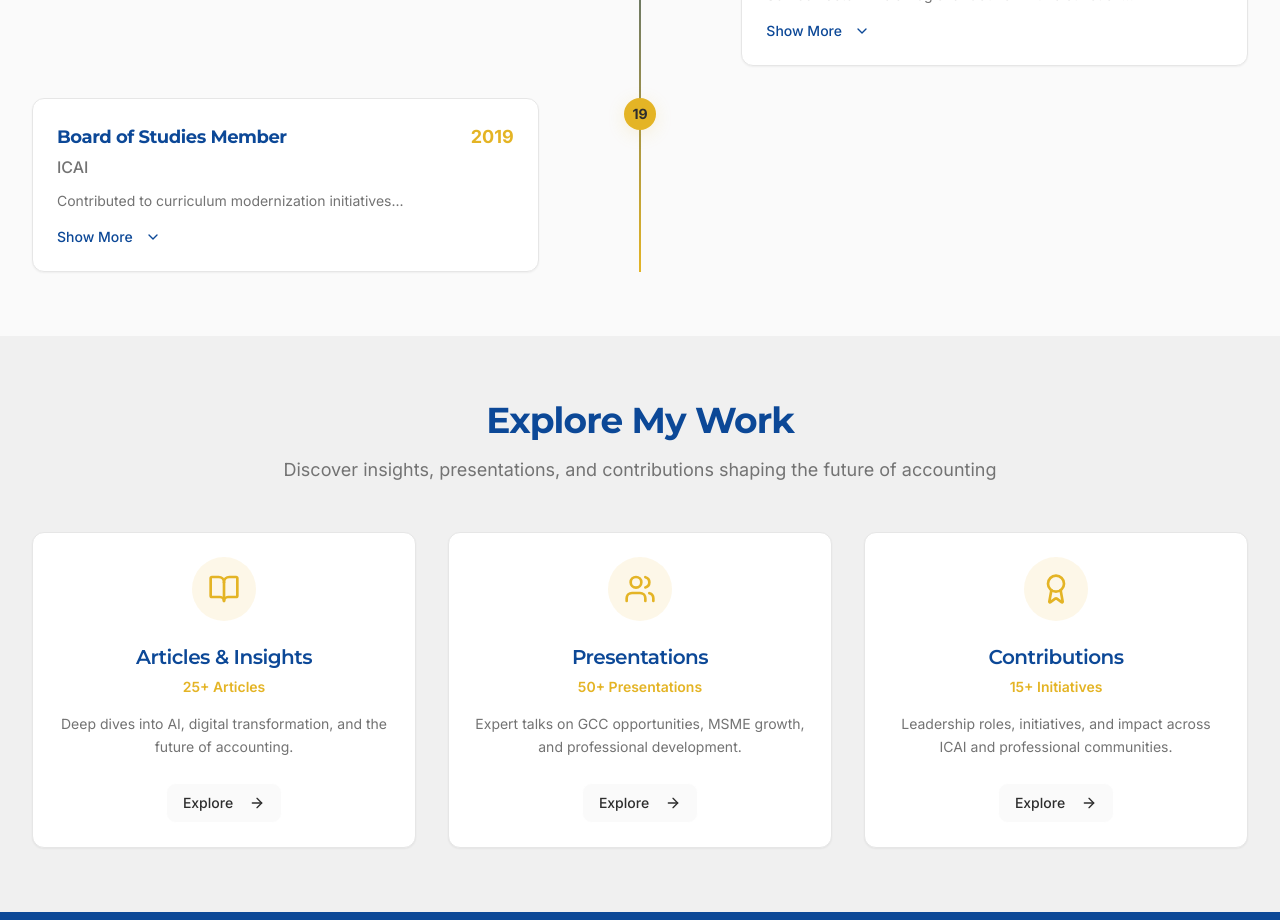
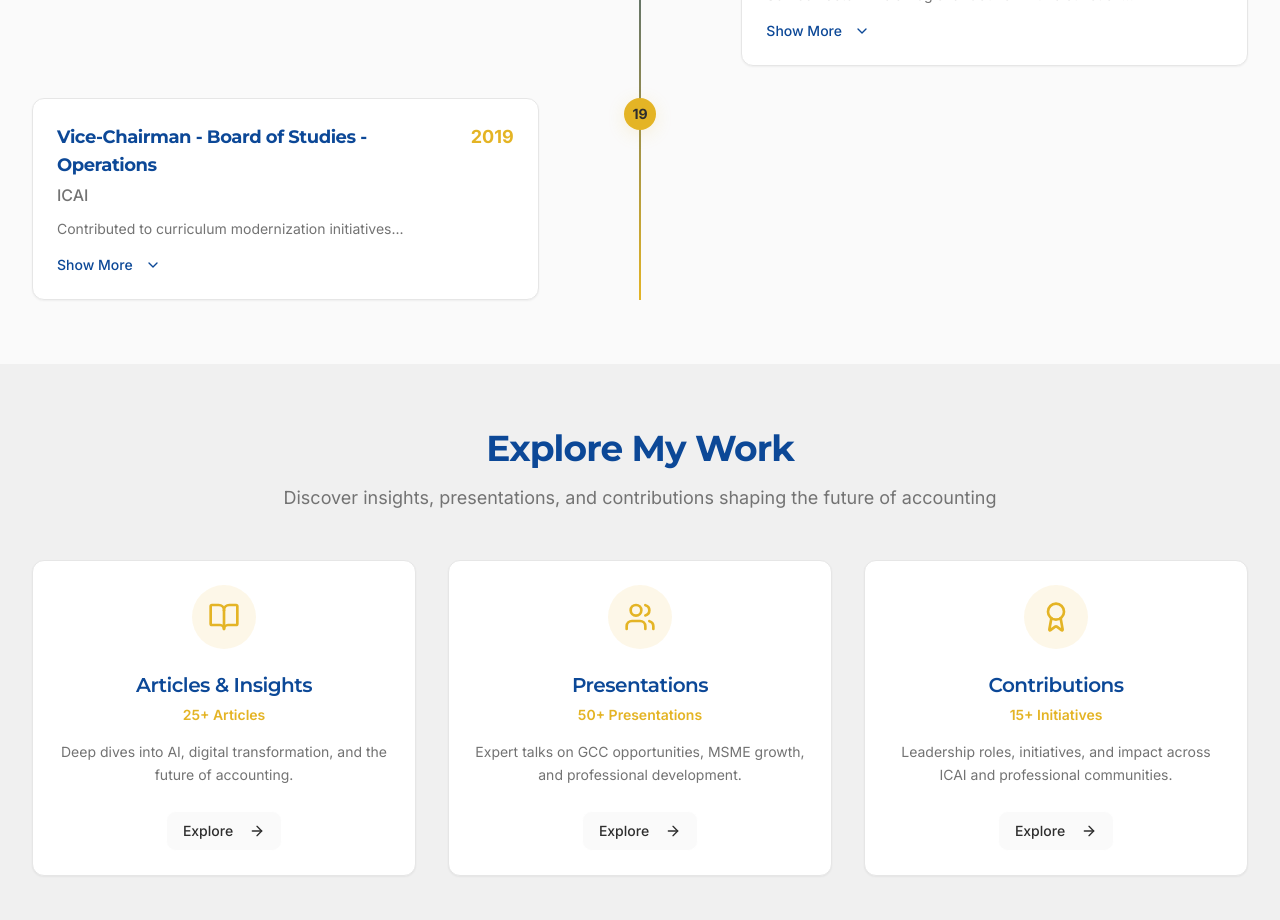
Before and after one commit to casanjibsanghi/digital-ca-hub, a React (Vite) app: page / in a window 1280 px wide. Shown: the part 2200-3120 px from the top of the page. Built offline with nearby package versions, Linux system fonts and the light colour scheme; the HTML template or start-up script is replaced by a standard one.

Commit message:
Update timeline organization

```diff
--- a/src/pages/HomePage.tsx
+++ b/src/pages/HomePage.tsx
@@ -53,7 +53,7 @@ const HomePage = () => {
     },
     {
       year: '2019',
-      title: 'Board of Studies Member',
+      title: 'Vice-Chairman - Board of Studies - Operations',
       organization: 'ICAI',
       outcomes: [
         'Contributed to curriculum modernization initiatives',
```
